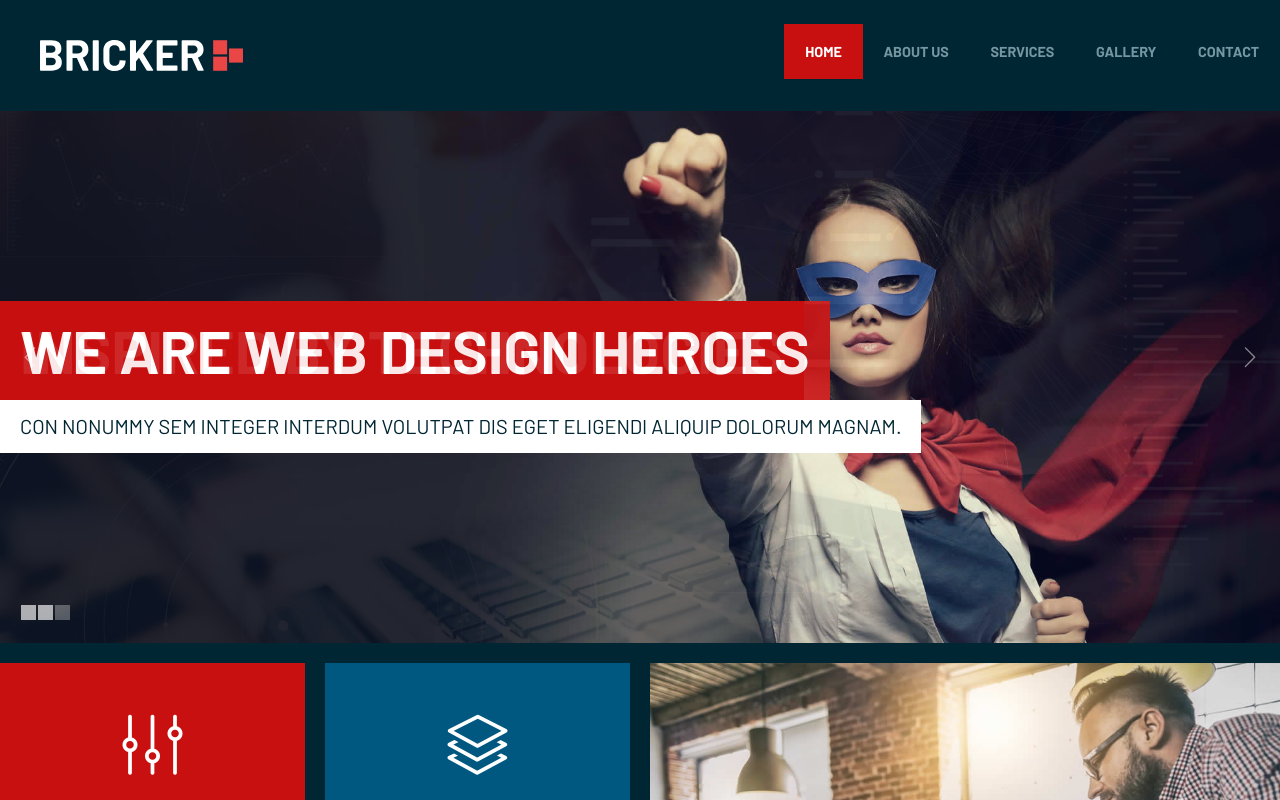
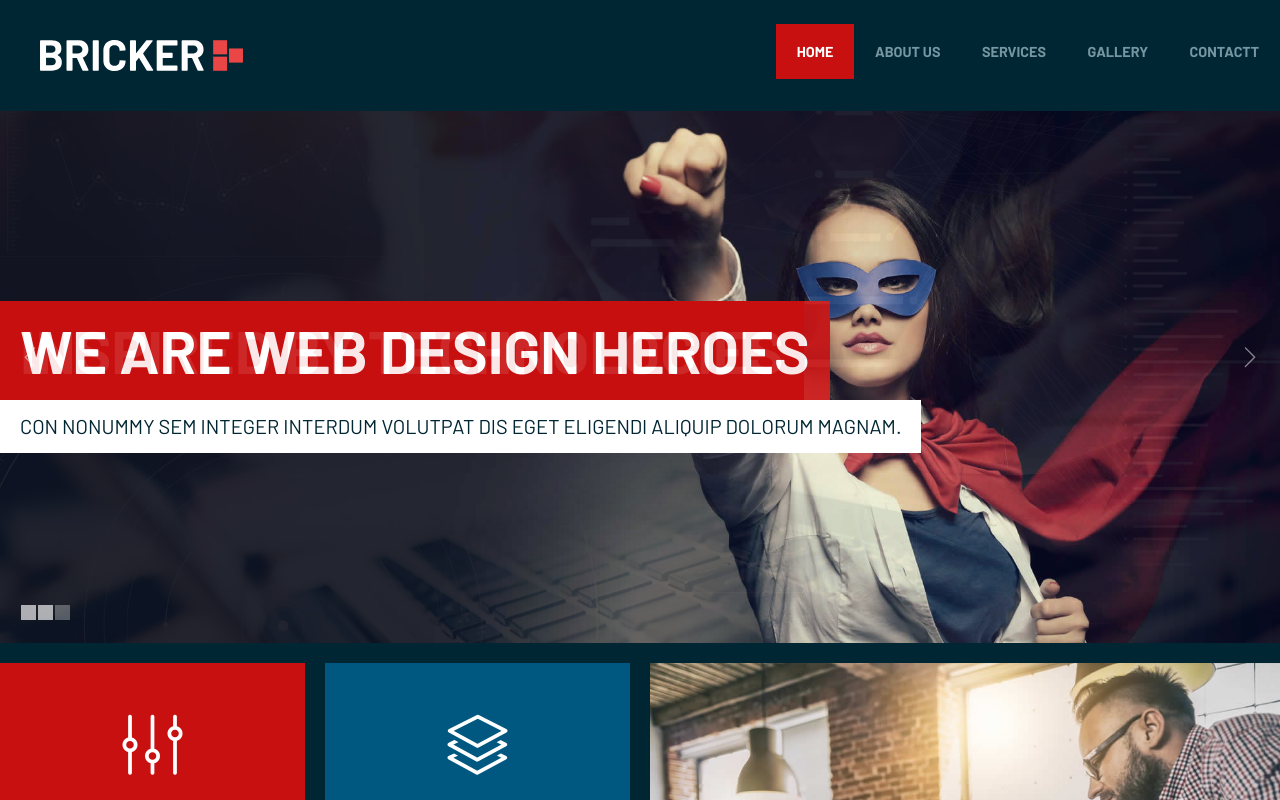
Before and after one commit to kciris/jenkins-sonarqube-Docker, a plain HTML site: page index.html in a window 1280 px wide. Shown: the top 800 px of the page. Drawn offline with Linux system fonts and the light colour scheme; files whose address does not match are found by name.

Commit message:
Update index.html

```diff
--- a/index.html
+++ b/index.html
@@ -43,7 +43,7 @@
                 <li><a href="about-us.html">About Us</a></li>
                 <li><a href="services.html">Services</a></li>
                 <li><a href="gallery.html">Gallery</a></li>
-                <li><a href="contact.html">Contact</a></li>
+                <li><a href="contact.html">ContactT</a></li>
               </ul>
            </div>
         </nav>
```
